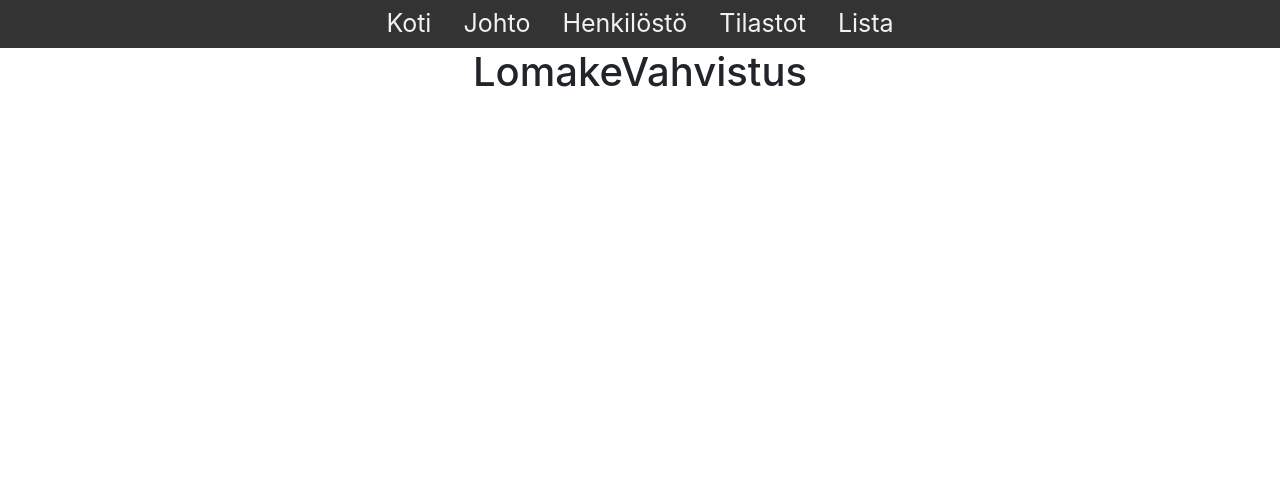
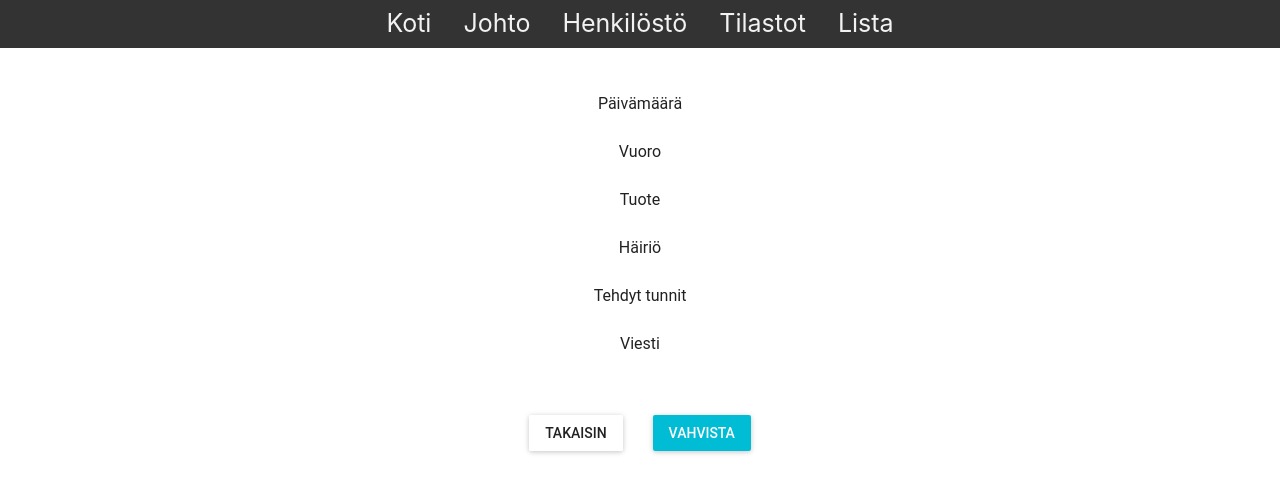
Before and after one commit to DanielBoije/Final-Project-client, a React (Create React App) app: page /lomake in a window 1280 px wide. Both pictures are taken after a click on the button "JATKA". Shown: the top 492 px of the page. Built offline with nearby package versions, Linux system fonts and the light colour scheme.

Commit message:
Henkilöstölomakkeen stepit lisätty

```diff
--- a/src/komponentit/LomakeLahetetty.js
+++ b/src/komponentit/LomakeLahetetty.js
@@ -0,0 +1,14 @@
+import React, { Component } from 'react';
+
+class LomakeLahetetty extends Component {
+    render() {
+        return (
+            <div>
+                <br></br><br></br><br></br><br></br><br></br>
+                <h2> Lomake Lähetetty! </h2>
+            </div>
+        );
+    }
+}
+
+export default LomakeLahetetty;
--- a/src/komponentit/LomakeVahvistus.js
+++ b/src/komponentit/LomakeVahvistus.js
@@ -0,0 +1,77 @@
+import React, { Component } from 'react';
+import MuiThemeProvider from "material-ui/styles/MuiThemeProvider";
+import {List, ListItem} from "material-ui/List"
+import DatePicker from "material-ui/DatePicker";
+import RaisedButton from "material-ui/RaisedButton"
+
+class LomakeTiedot extends Component {
+    continue = e => {
+        e.preventDefault();
+        //lähetetään apiin
+        this.props.nextStep();
+    }
+
+    back = e => {
+        e.preventDefault();
+        this.props.prevStep();
+    }
+
+    render() {
+        const { values } = this.props;
+
+        return (
+            <MuiThemeProvider>
+                <React.Fragment>
+                    <br></br>
+                    <List>
+                        <ListItem
+                            primaryText="Päivämäärä"
+                            secondaryText={values.pvm}
+                        />
+                        <ListItem
+                            primaryText="Vuoro"
+                            secondaryText={values.vuoro}
+                        />
+                        <ListItem
+                            primaryText="Tuote"
+                            secondaryText={values.tuote}
+                        />
+                        <ListItem
+                            primaryText="Häiriö"
+                            secondaryText={values.lisääHäiriö}
+                        />
+                        <ListItem
+                            primaryText="Tehdyt tunnit"
+                            secondaryText={values.tehdytTunnit}
+                        />
+                        <ListItem
+                            primaryText="Viesti"
+                            secondaryText={values.viesti}
+                        />
+                    </List><br></br>
+                    <RaisedButton
+                        label="Takaisin"
+                        primary={false}
+                        style={styles.button}
+                        onClick={this.back}
+                    />
+                    <RaisedButton
+                        label="Vahvista"
+                        primary={true}
+                        style={styles.button}
+                        onClick={this.continue}
+                    />
+                </React.Fragment>
+            </MuiThemeProvider>
+        );
+    }
+}
+const styles = {
+    button: {
+        margin: 15
+    }
+}
+
+
+
+export default LomakeTiedot;
--- a/src/komponentit/reitit/Lomake.js
+++ b/src/komponentit/reitit/Lomake.js
@@ -1,5 +1,7 @@
 import React, { Component } from 'react';
 import LomakeTiedot from "../LomakeTiedot"
+import LomakeVahvistus from "../LomakeVahvistus"
+import LomakeLähetetty from "../LomakeLahetetty"
 
 class Lomake extends Component {
     state = {
@@ -48,9 +50,17 @@ class Lomake extends Component {
                     />
                 )
             case 2:
-                return <h1>LomakeVahvistus</h1>
+                return (
+                    <LomakeVahvistus
+                        nextStep={this.nextStep}
+                        prevStep={this.prevStep}
+                        values={values}
+                    />
+                )
             case 3:
-                return <h1>LomakeLähetetty</h1>
+                return (
+                    <LomakeLähetetty/>
+                )
         }
     }
 }
```
